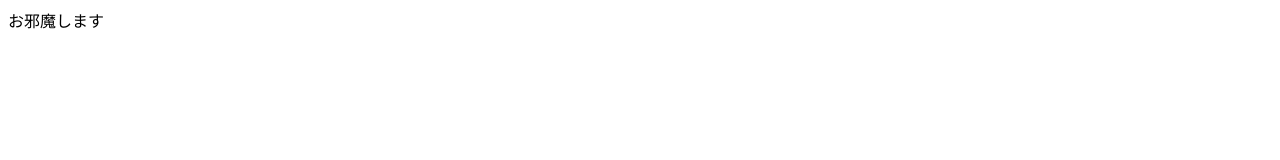
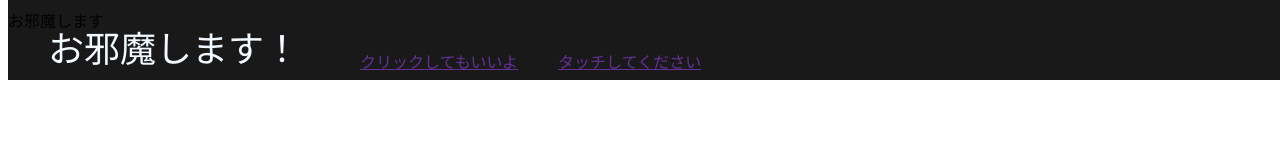
Before and after one commit to tootootooyaman/github-sample, a plain HTML site: page index.html in a window 1280 px wide. Drawn offline with Linux system fonts and the light colour scheme.

Commit message:
cssとhtmlを編集

```diff
--- a/index.html
+++ b/index.html
@@ -5,8 +5,18 @@
     <meta http-equiv="X-UA-Compatible" content="IE=edge" />
     <meta name="viewport" content="width=device-width, initial-scale=1.0" />
     <title>Document</title>
+    <link rel="stylesheet" href="style.css">
   </head>
   <body>
+    <div class="header">
+      <div class="header-logo">お邪魔します！</div>
+      <div class="header-list">
+        <ul>
+          <li><a href="">クリックしてもいいよ</a></li>
+          <li><a href="">タッチしてください</a></li>
+        </ul>
+      </div>
+    </div>
     <div>お邪魔します</div>
   </body>
 </html>
--- /dev/null
+++ b/style.css
@@ -0,0 +1,25 @@
+.header {
+  height: 80px;
+  width: 100%;
+  background-color:black;
+  position :fixed;
+  top: 0;
+  z-index: 10;
+  opacity: 0.9;
+}
+.header-logo {
+  float: left;
+  color:aliceblue;
+  font-size: 36px;
+  padding:20px 40px;
+}
+li {
+  list-style: none;
+  float: left;
+  padding: 33px 20px ;
+  color: aqua;
+  transition: all;
+}
+li :hover{
+  color:red;
+}
```
